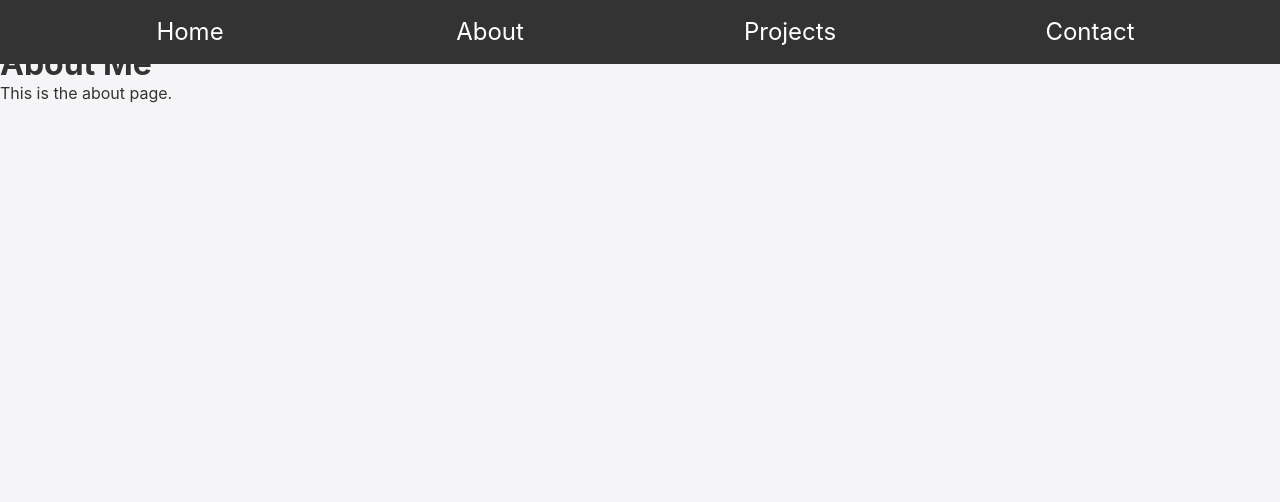
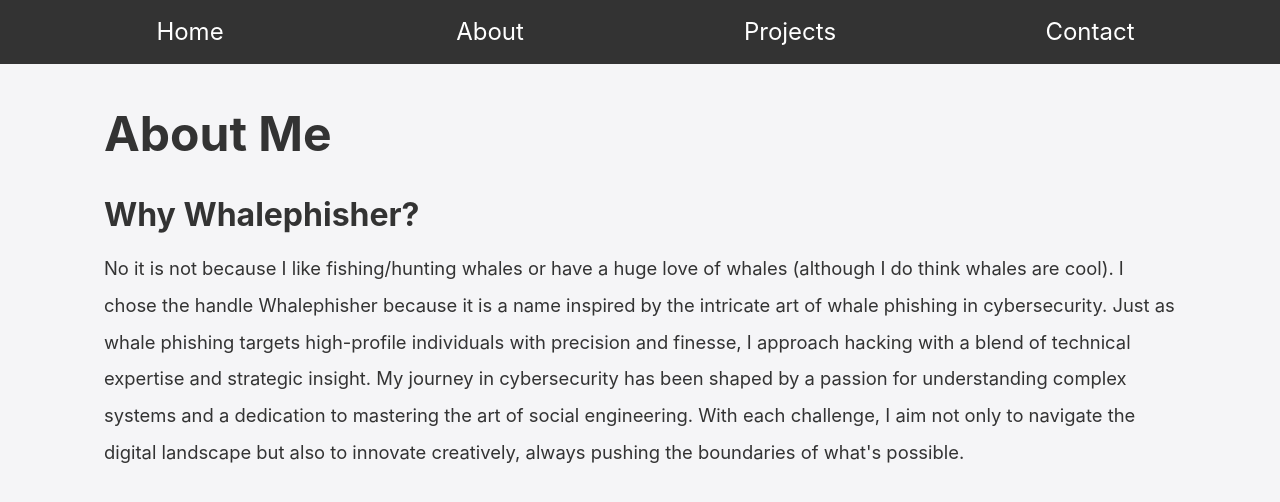
Before and after one commit to whalephisher/whalephisher.github.io, a React (Create React App) app: page /about in a window 1280 px wide. Shown: the top 502 px of the page. Built offline with nearby package versions, Linux system fonts and the light colour scheme.

Commit message:
Wrote some stuff in AboutMe

```diff
--- a/src/App.css
+++ b/src/App.css
@@ -9,11 +9,5 @@ body {
   font-family: -apple-system, BlinkMacSystemFont, "Segoe UI", Roboto, "Helvetica Neue", Arial, sans-serif;
   background-color: #f5f5f7;
   color: #333;
-  padding-top: 44px; /* To avoid content being hidden behind the fixed navbar */
+  margin-top: 5rem;
 }
-
-
-
-.container {
-  padding: 20px;
-}
--- /dev/null
+++ b/src/components/About.css
@@ -0,0 +1,24 @@
+/* About.css */
+.about-content {
+    margin: 5rem;
+}
+
+.about-content {
+    padding: 1.5rem;
+    margin-bottom: 2rem;
+}
+
+.about-content h1 {
+    font-size: 3rem;
+    margin-bottom: 2rem;
+}
+
+.about-content h2 {
+    font-size: 2rem;
+    margin-bottom: 1rem;
+}
+
+.about-content p {
+    font-size: 1.15rem;
+    line-height: 2;
+}
--- a/src/components/About.js
+++ b/src/components/About.js
@@ -1,10 +1,15 @@
 import React from 'react';
+import './About.css';
+
 
 const About = () => {
   return (
-    <div>
+    <div className="about-content">
       <h1>About Me</h1>
-      <p>This is the about page.</p>
+      <div className="whalephisher-content">
+        <h2>Why Whalephisher?</h2>
+        <p>No it is not because I like fishing/hunting whales or have a huge love of whales (although I do think whales are cool). I chose the handle Whalephisher because it is a name inspired by the intricate art of whale phishing in cybersecurity. Just as whale phishing targets high-profile individuals with precision and finesse, I approach hacking with a blend of technical expertise and strategic insight. My journey in cybersecurity has been shaped by a passion for understanding complex systems and a dedication to mastering the art of social engineering. With each challenge, I aim not only to navigate the digital landscape but also to innovate creatively, always pushing the boundaries of what's possible.</p>
+      </div>
     </div>
   );
 };
```
